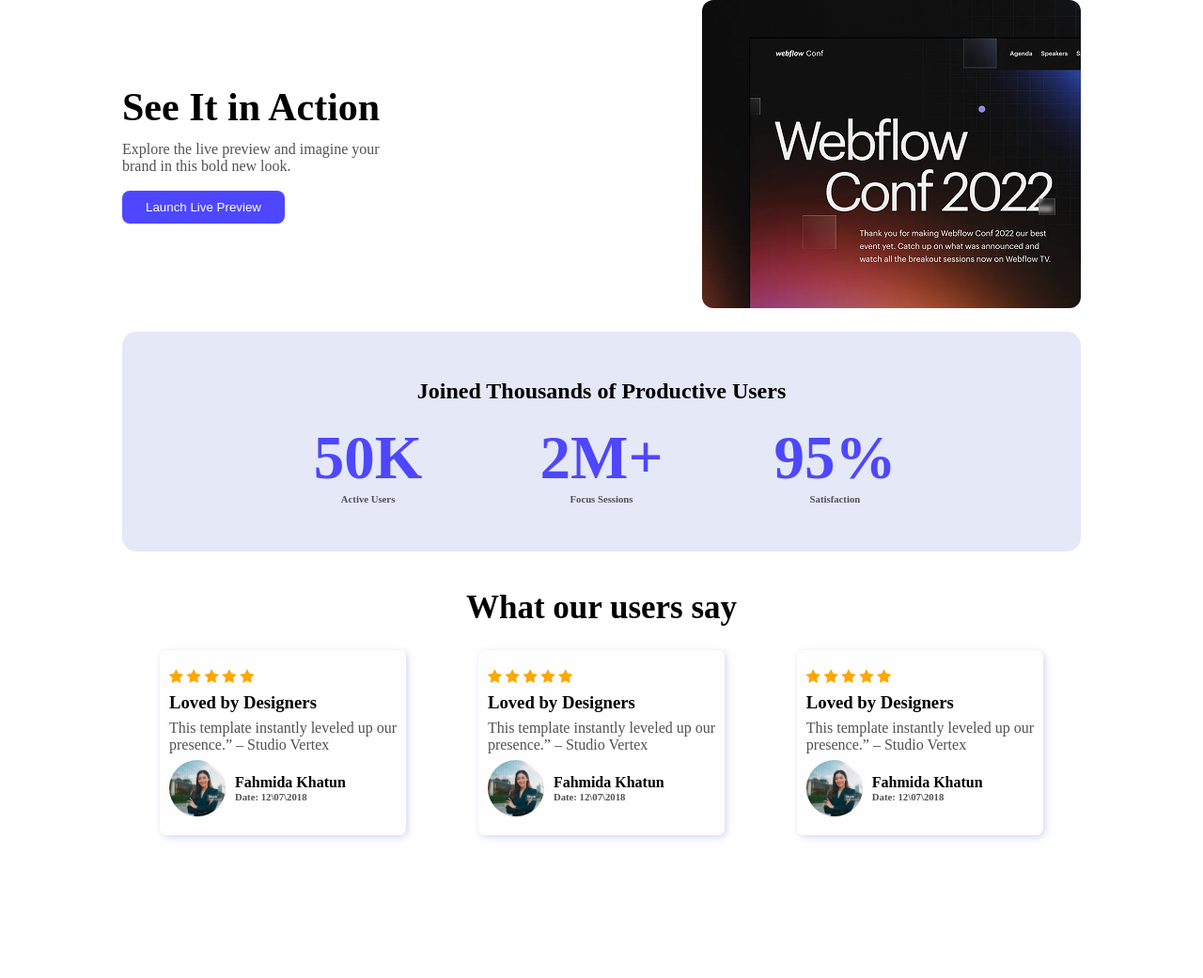
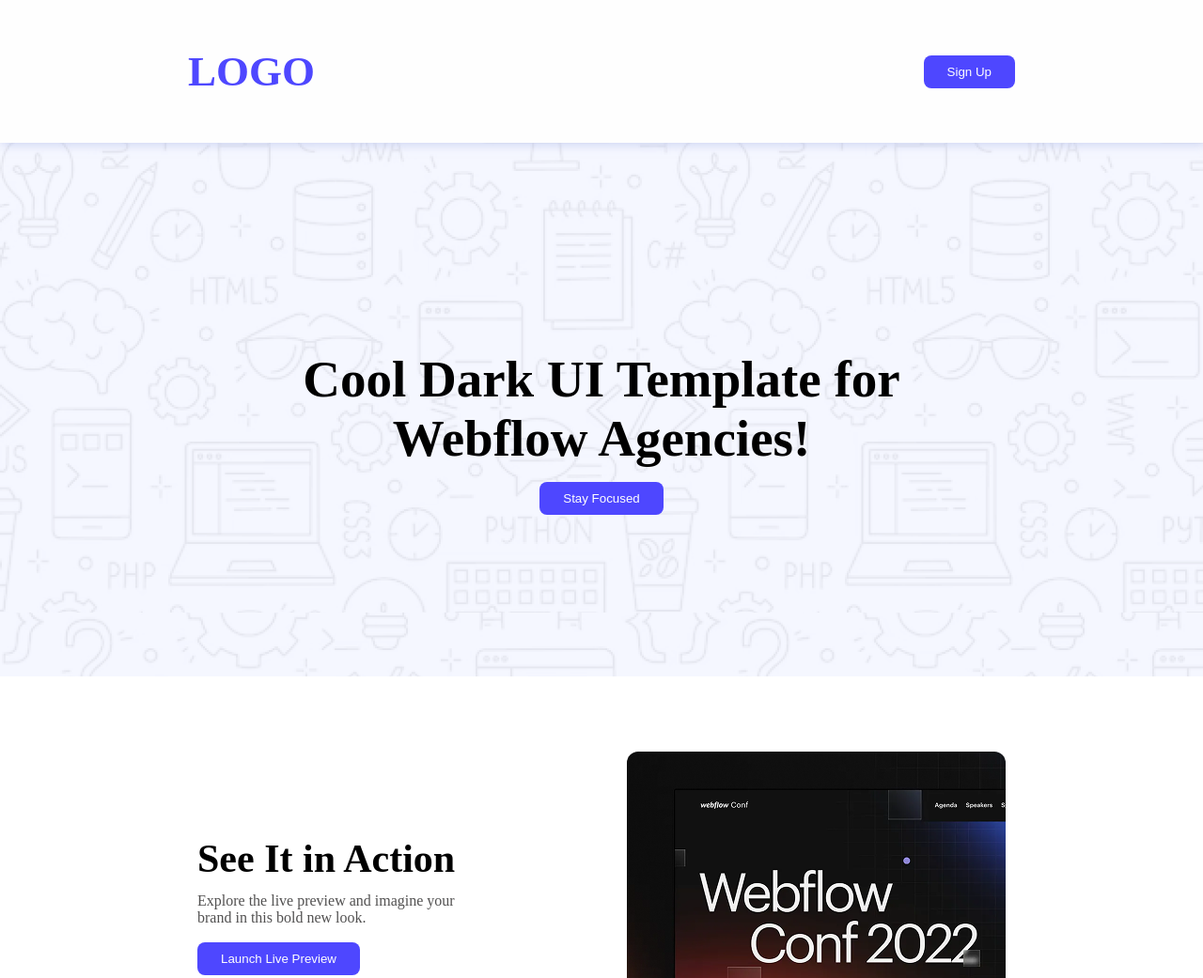
Before and after one commit to Mohammed4301/assignment-1, a plain HTML site: page index.html in a window 1280 px wide. Shown: the top 1041 px of the page at 94% size. Before the commit the page ends 929 px from the top, so only its background shows below. Drawn offline with Linux system fonts and the light colour scheme.

Commit message:
header section add

```diff
--- a/index.html
+++ b/index.html
@@ -9,7 +9,14 @@
 </head>
 <body>
     <header>
-
+        <nav>
+            <h1>LOGO</h1>
+            <button class="common-btn">Sign Up</button>
+        </nav>
+        <div class="banner">
+            <h1>Cool Dark UI Template for <br> Webflow Agencies!</h1>
+            <button class="common-btn">Stay Focused</button>
+        </div>
     </header>
     <main>
         <section class="action">
--- a/style.css
+++ b/style.css
@@ -8,9 +8,43 @@
     border-radius: 8px;
     background-color: #4E47FF;
     color: #fefefe;
+    transition: .8s;
+}
+.common-btn:hover{
+    background-color: rgb(3, 93, 60);
+    color: #000;
 }
 .common-color{
     color: rgb(82, 81, 81);
+}
+header{
+    background-image: url(B12A01-landing-launchpad/Assets/Hero-bg.png);
+    height: 90vh;
+}
+nav{
+    display: flex;
+    justify-content: space-between;
+    align-items: center;
+    padding: 50px 200px;
+    box-shadow: 2px 2px 10px rgba(166, 178, 229, 0.5);
+    background-color: #fefefe;
+    position: sticky;
+    top: 0%;
+    left: 0%;
+}
+nav h1{
+    color: #4E47FF;
+    font-size: 45px;
+    font-weight: bold;
+}
+.banner{
+    text-align: center;
+}
+.banner h1{
+    margin-top: 220px;
+    font-size: 55px;
+    font-weight: bold;
+    margin-bottom: 15px;
 }
 main{
     width: 1020px;
@@ -20,6 +54,8 @@ main{
     display: flex;
     justify-content: space-between;
     align-items: center;
+    margin-top: 40px;
+    padding: 40px 80px;
 }
 .action h1{
     font-size: 42px;
@@ -36,7 +72,7 @@ main{
 .count{
     text-align: center;
     background-color: rgba(166, 178, 229, 0.299);
-    margin-top: 25px;
+    margin-top: 55px;
     border-radius: 15px;
     padding: 50px 150px;
 }
```
